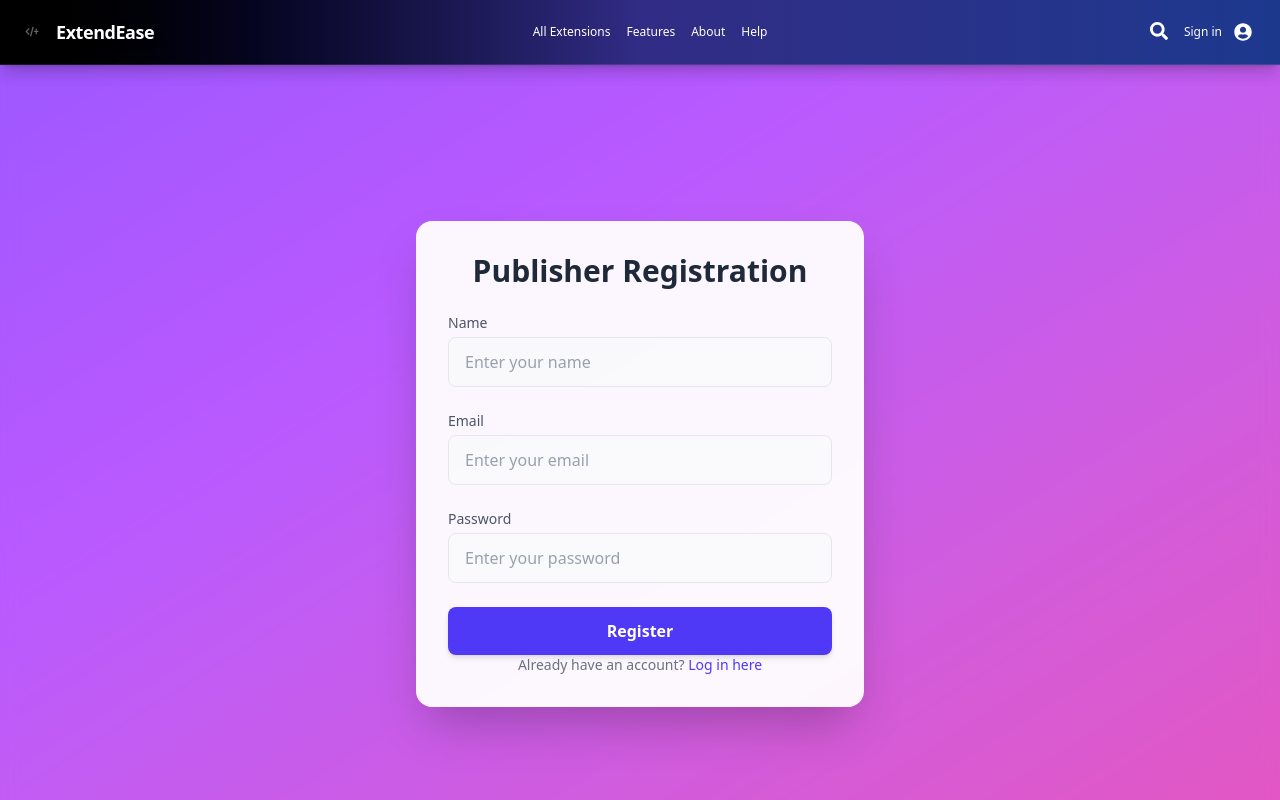
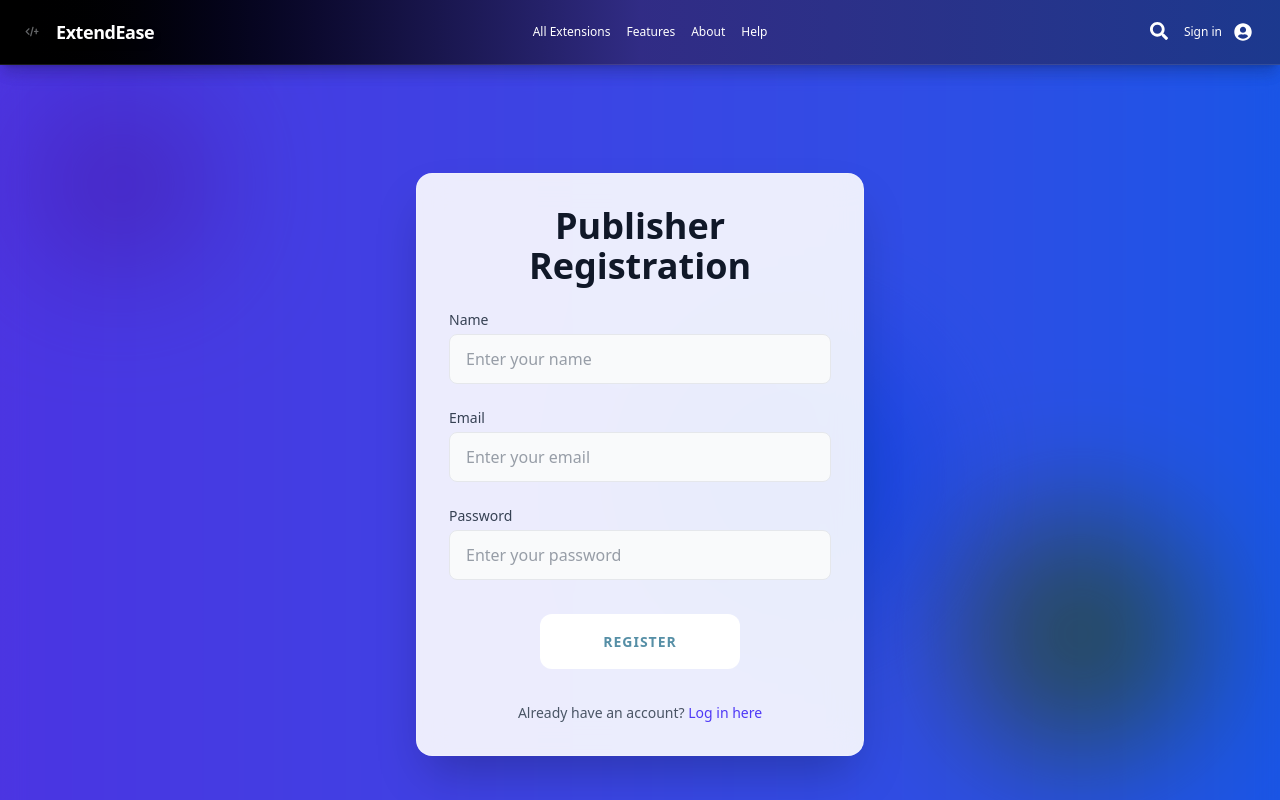
Before and after one commit to Aasthak07/ExtendEase, a Next.js app in the folder frontend/: page /publisher-registration in a window 1280 px wide. Shown: the top 800 px of the page. Built offline with nearby package versions, Linux system fonts and the light colour scheme.

Commit message:
change the ui

```diff
--- a/frontend/package.json
+++ b/frontend/package.json
@@ -30,6 +30,7 @@
     "react-dom": "^19.0.0",
     "react-hot-toast": "^2.5.2",
     "react-icons": "^5.5.0",
+    "styled-components": "^6.1.19",
     "tailwind-merge": "^3.3.1",
     "three": "^0.178.0",
     "yup": "^1.6.1"
@@ -37,6 +38,7 @@
   "devDependencies": {
     "@eslint/eslintrc": "^3",
     "@tailwindcss/postcss": "^4",
+    "babel-plugin-styled-components": "^2.1.4",
     "eslint": "^9",
     "eslint-config-next": "15.3.4",
     "tailwindcss": "^4",
--- a/frontend/src/app/(main)/publisher-registration/page.jsx
+++ b/frontend/src/app/(main)/publisher-registration/page.jsx
@@ -2,6 +2,148 @@
 import React, { useState } from 'react';
 import axios from 'axios';
 import toast from 'react-hot-toast';
+import styled from 'styled-components';
+
+// 🔹 Animated Fancy Button
+const FancyButton = ({ children, ...props }) => {
+  return (
+    <StyledWrapper>
+      <div className="buttons">
+        <button className="btn" {...props}>
+          <span />
+          <p data-start="Good luck!" data-text="Start!" data-title={children} />
+        </button>
+      </div>
+    </StyledWrapper>
+  );
+};
+
+const StyledWrapper = styled.div`
+  .buttons {
+    display: flex;
+    justify-content: center;
+    margin-top: 1rem;
+  }
+
+  .buttons button {
+    width: 200px;
+    height: 55px;
+    background-color: white;
+    margin: 10px;
+    color: #568fa6;
+    position: relative;
+    overflow: hidden;
+    font-size: 14px;
+    letter-spacing: 1px;
+    font-weight: 600;
+    text-transform: uppercase;
+    transition: all 0.3s ease;
+    cursor: pointer;
+    border: 0;
+    display: flex;
+    align-items: center;
+    justify-content: center;
+    border-radius: 12px;
+  }
+
+  .buttons button:before,
+  .buttons button:after {
+    content: "";
+    position: absolute;
+    width: 0;
+    height: 2px;
+    background-color: #44d8a4;
+    transition: all 0.3s cubic-bezier(0.35, 0.1, 0.25, 1);
+  }
+
+  .buttons button:before {
+    right: 0;
+    top: 0;
+  }
+
+  .buttons button:after {
+    left: 0;
+    bottom: 0;
+  }
+
+  .buttons button span {
+    width: 100%;
+    height: 100%;
+    position: absolute;
+    left: 0;
+    top: 0;
+    z-index: 1;
+  }
+
+  .buttons button span:before,
+  .buttons button span:after {
+    content: "";
+    position: absolute;
+    width: 2px;
+    height: 0;
+    background-color: #44d8a4;
+    transition: all 0.3s;
+  }
+
+  .buttons button span:before {
+    right: 0;
+    top: 0;
+  }
+
+  .buttons button span:after {
+    left: 0;
+    bottom: 0;
+  }
+
+  .buttons button p {
+    margin: 0;
+    transition: all 0.4s;
+    position: absolute;
+    width: 100%;
+    height: 100%;
+  }
+
+  .buttons button p:before,
+  .buttons button p:after {
+    position: absolute;
+    width: 100%;
+    transition: all 0.4s;
+    z-index: 1;
+    left: 0;
+  }
+
+  .buttons button p:before {
+    content: attr(data-title);
+    top: 50%;
+    transform: translateY(-50%);
+  }
+
+  .buttons button p:after {
+    content: attr(data-text);
+    top: 150%;
+    color: #44d8a4;
+  }
+
+  .buttons button:hover:before,
+  .buttons button:hover:after {
+    width: 100%;
+  }
+
+  .buttons button:hover span:before,
+  .buttons button:hover span:after {
+    height: 100%;
+  }
+
+  .buttons button:hover p:before {
+    top: -50%;
+    transform: rotate(5deg);
+  }
+
+  .buttons button:hover p:after {
+    top: 50%;
+    transform: translateY(-50%);
+  }
+`;
 
 export default function PublisherSignup() {
   const [form, setForm] = useState({ name: '', email: '', password: '' });
@@ -20,28 +162,33 @@ export default function PublisherSignup() {
   };
 
   return (
-    <div className="min-h-screen flex items-center justify-center py-12 px-4 sm:px-6 lg:px-8 relative overflow-hidden">
-      {/* Animated Background */}
-      <div className="absolute inset-0 bg-gradient-to-br from-indigo-600 via-purple-500 to-pink-500 animate-gradient-bg opacity-90"></div>
-      <div className="absolute inset-0 backdrop-blur-sm"></div>
+    <div className="relative min-h-screen flex items-center justify-center overflow-hidden bg-gray-900">
+      {/* 🔹 Animated Gradient Background */}
+      <div className="absolute inset-0 bg-gradient-to-r from-purple-600 via-indigo-600 to-blue-600 animate-gradient opacity-90"></div>
+      <div className="absolute inset-0 backdrop-blur-md"></div>
 
-      {/* Form Container */}
-      <div className="relative max-w-md w-full bg-white/95 rounded-2xl shadow-2xl p-8 transform hover:shadow-3xl transition-all duration-500">
-        <h2 className="text-3xl font-extrabold text-gray-800 text-center mb-6">Publisher Registration</h2>
+      {/* 🔹 Floating Shapes for design */}
+      <div className="absolute top-10 left-10 w-40 h-40 bg-pink-400 rounded-full mix-blend-multiply filter blur-3xl opacity-70 animate-pulse"></div>
+      <div className="absolute bottom-20 right-20 w-60 h-60 bg-yellow-300 rounded-full mix-blend-multiply filter blur-3xl opacity-70 animate-bounce"></div>
+      <div className="absolute top-1/3 left-1/2 w-72 h-72 bg-cyan-400 rounded-full mix-blend-multiply filter blur-3xl opacity-60 animate-spin-slow"></div>
+
+      {/* 🔹 Form Container */}
+      <div className="relative max-w-md w-full bg-white/90 backdrop-blur-lg rounded-2xl shadow-2xl p-8 border border-white/20">
+        <h2 className="text-4xl font-extrabold text-gray-900 text-center mb-6">Publisher Registration</h2>
         <form onSubmit={handleSubmit} className="space-y-6">
           <div>
-            <label htmlFor="name" className="block text-sm font-medium text-gray-600">Name</label>
+            <label htmlFor="name" className="block text-sm font-medium text-gray-700">Name</label>
             <input
               name="name"
               placeholder="Enter your name"
               value={form.name}
               onChange={handleChange}
               required
-              className="w-full mt-1 px-4 py-3 bg-gray-50/80 border border-gray-200 rounded-lg focus:ring-2 focus:ring-indigo-500 focus:border-transparent outline-none transition-all duration-200 text-gray-700 placeholder-gray-400"
+              className="w-full mt-1 px-4 py-3 bg-gray-50 border border-gray-200 rounded-lg focus:ring-2 focus:ring-indigo-500 outline-none transition-all text-gray-700"
             />
           </div>
           <div>
-            <label htmlFor="email" className="block text-sm font-medium text-gray-600">Email</label>
+            <label htmlFor="email" className="block text-sm font-medium text-gray-700">Email</label>
             <input
               name="email"
               type="email"
@@ -49,11 +196,11 @@ export default function PublisherSignup() {
               value={form.email}
               onChange={handleChange}
               required
-              className="w-full mt-1 px-4 py-3 bg-gray-50/80 border border-gray-200 rounded-lg focus:ring-2 focus:ring-indigo-500 focus:border-transparent outline-none transition-all duration-200 text-gray-700 placeholder-gray-400"
+              className="w-full mt-1 px-4 py-3 bg-gray-50 border border-gray-200 rounded-lg focus:ring-2 focus:ring-indigo-500 outline-none transition-all text-gray-700"
             />
           </div>
           <div>
-            <label htmlFor="password" className="block text-sm font-medium text-gray-600">Password</label>
+            <label htmlFor="password" className="block text-sm font-medium text-gray-700">Password</label>
             <input
               name="password"
               type="password"
@@ -61,27 +208,25 @@ export default function PublisherSignup() {
               value={form.password}
               onChange={handleChange}
               required
-              className="w-full mt-1 px-4 py-3 bg-gray-50/80 border border-gray-200 rounded-lg focus:ring-2 focus:ring-indigo-500 focus:border-transparent outline-none transition-all duration-200 text-gray-700 placeholder-gray-400"
+              className="w-full mt-1 px-4 py-3 bg-gray-50 border border-gray-200 rounded-lg focus:ring-2 focus:ring-indigo-500 outline-none transition-all text-gray-700"
             />
           </div>
-          <button
-            type="submit"
-            className="w-full bg-indigo-600 text-white py-3 rounded-lg font-semibold hover:bg-indigo-700 focus:ring-2 focus:ring-indigo-500 focus:ring-offset-2 transition-all duration-300 shadow-md hover:shadow-lg"
-          >
-            Register
-          </button>
+
+          {/* 🚀 Animated Button */}
+          <FancyButton type="submit">Register</FancyButton>
         </form>
-        <p className="mt six text-center text-sm text-gray-500">
-          Already have an account?{' '}
+
+        <p className="mt-6 text-center text-sm text-gray-600">
+          Already have an account?{" "}
           <a href="/admin-login" className="text-indigo-600 font-medium hover:text-indigo-800 transition-colors">
             Log in here
           </a>
         </p>
       </div>
 
-      {/* Custom CSS for Animated Background */}
+      {/* 🔹 Extra CSS */}
       <style jsx>{`
-        @keyframes gradient-bg {
+        @keyframes gradient {
           0% {
             background-position: 0% 50%;
           }
@@ -92,9 +237,12 @@ export default function PublisherSignup() {
             background-position: 0% 50%;
           }
         }
-        .animate-gradient-bg {
+        .animate-gradient {
           background-size: 200% 200%;
-          animation: gradient-bg 15s ease infinite;
+          animation: gradient 15s ease infinite;
+        }
+        .animate-spin-slow {
+          animation: spin 20s linear infinite;
         }
       `}</style>
     </div>
```
Also changed, not shown: 1 other file (tests, documents, lock files or other folders).
